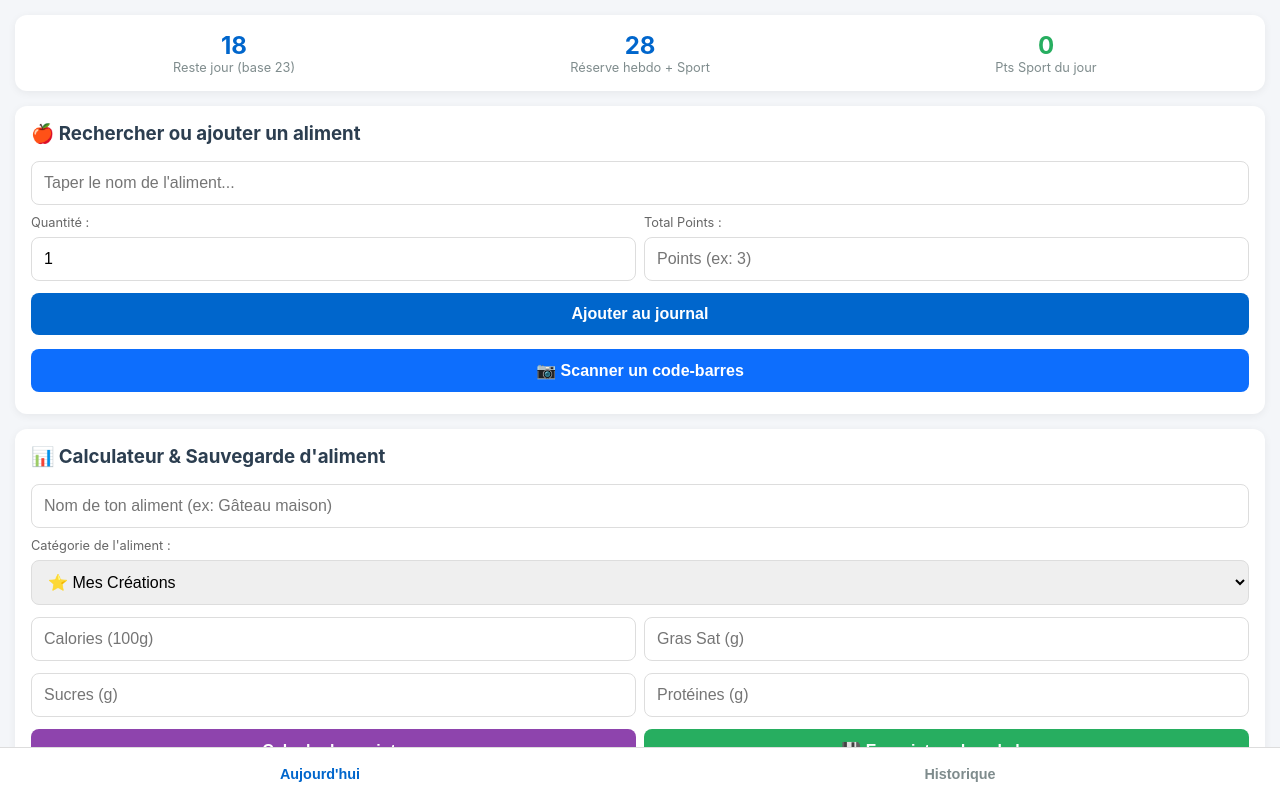
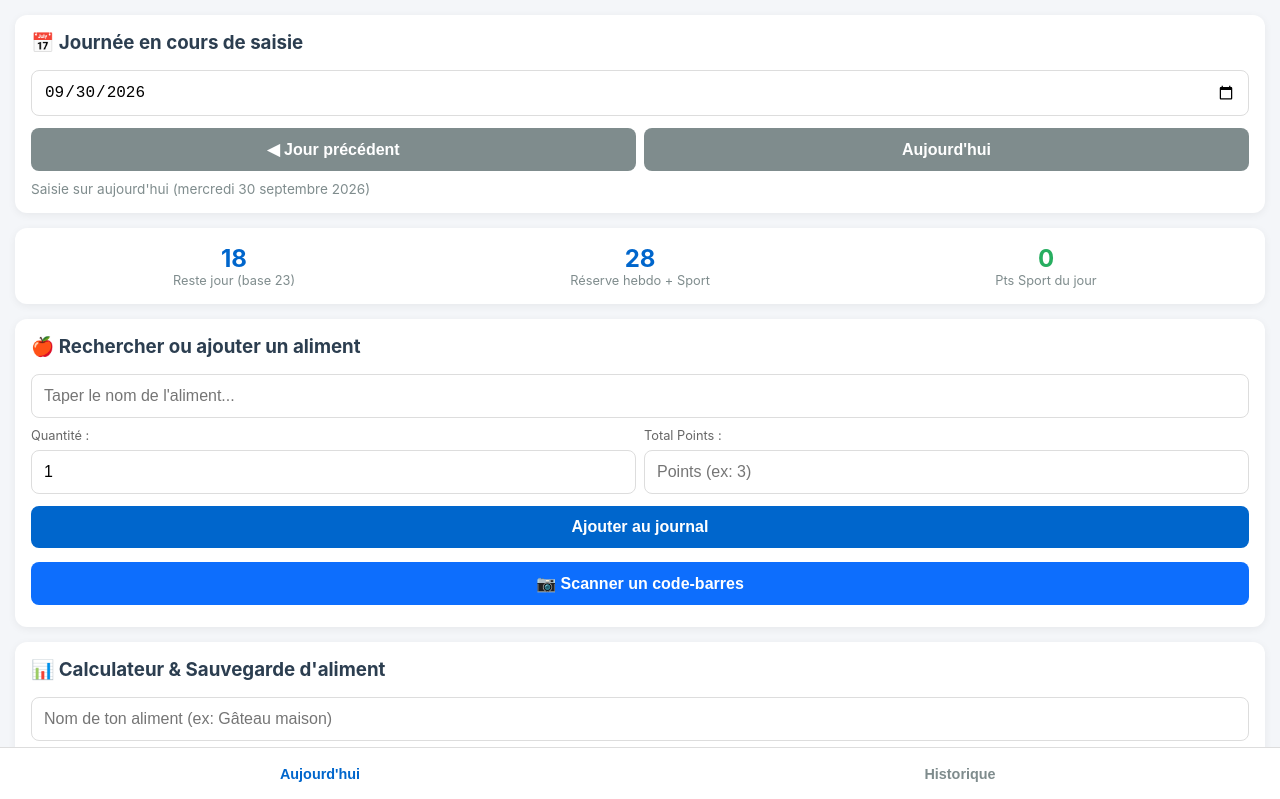
Before and after one commit to Valerie31100/ww_perso, a plain HTML site: page index.html in a window 1280 px wide. Both pictures are taken after typing "Sample", "5" into the empty fields and a click on the button "Ajouter au journal". Shown: the top 799 px of the page. Drawn offline with Linux system fonts and the light colour scheme.

Commit message:
Enhance date input and journal display functionality
Updated date handling and UI elements for daily entries.

```diff
--- a/index.html
+++ b/index.html
@@ -229,6 +229,17 @@
 
   <!-- ONGLET 1 : AUJOURD'HUI -->
   <div id="tab-today" class="tab-content active">
+    <!-- Choix de la journée sur laquelle on saisit -->
+    <div class="card" id="date-card">
+      <h3>📅 Journée en cours de saisie</h3>
+      <input type="date" id="active-date" onchange="onActiveDateChange()">
+      <div style="display:flex; gap:8px;">
+        <button type="button" onclick="shiftActiveDay(-1)" style="background:#7f8c8d;">◀ Jour précédent</button>
+        <button type="button" onclick="setActiveDate(getTodayKey())" style="background:#7f8c8d;">Aujourd'hui</button>
+      </div>
+      <div id="active-date-info" class="sub-text" style="margin-top:4px;"></div>
+    </div>
+
     <div class="card flex-between">
       <div class="stat-box">
         <div class="stat-val" id="disp-daily-left">23</div>
@@ -303,7 +314,7 @@
 
     <!-- Journal du jour -->
     <div class="card">
-      <h3>📋 Journal d'aujourd'hui</h3>
+      <h3 id="journal-title">📋 Journal d'aujourd'hui</h3>
       <div id="today-log-list"></div>
     </div>
 
@@ -1165,12 +1176,50 @@
 
   function getTodayKey() { return dateToKey(new Date()); }
 
-  // Clé (AAAA-MM-JJ) du lundi de la semaine en cours
-  function getWeekStartKey() {
-    const now = new Date();
-    const d = new Date(now.getFullYear(), now.getMonth(), now.getDate());
+  function isDateKey(key) { return /^\d{4}-\d{2}-\d{2}$/.test(key || ''); }
+
+  function keyToDate(key) {
+    const [y, m, d] = key.split('-').map(Number);
+    return new Date(y, m - 1, d);
+  }
+
+  function formatDateFr(key) {
+    return keyToDate(key).toLocaleDateString('fr-FR', { weekday: 'long', day: 'numeric', month: 'long', year: 'numeric' });
+  }
+
+  // Clé (AAAA-MM-JJ) du lundi de la semaine contenant la date donnée (par défaut : aujourd'hui)
+  function getWeekStartKey(key) {
+    const d = keyToDate(key || getTodayKey());
     d.setDate(d.getDate() - ((d.getDay() + 6) % 7)); // lundi = 0, dimanche = 6
     return dateToKey(d);
+  }
+
+  // ---------- Journée sur laquelle on saisit ----------
+  // null = aujourd'hui (suit automatiquement le changement de date) ; sinon une journée passée choisie
+  let activeDate = null;
+
+  function getActiveKey() { return activeDate || getTodayKey(); }
+
+  function setActiveDate(key) {
+    const today = getTodayKey();
+    if (!isDateKey(key) || key > today) key = today; // pas de saisie dans le futur
+    activeDate = key === today ? null : key;
+    updateUI();
+  }
+
+  function onActiveDateChange() { setActiveDate(document.getElementById('active-date').value); }
+
+  function shiftActiveDay(delta) {
+    const d = keyToDate(getActiveKey());
+    d.setDate(d.getDate() + delta);
+    setActiveDate(dateToKey(d));
+  }
+
+  // Depuis l'historique : ouvre la journée choisie dans l'onglet de saisie
+  function editDay(key) {
+    setActiveDate(key);
+    switchTab('today', document.querySelectorAll('.nav-btn')[0]);
+    window.scrollTo(0, 0);
   }
 
   function loadData() {
@@ -1185,9 +1234,9 @@
   function saveData(data) { localStorage.setItem('ww_data', JSON.stringify(data)); updateUI(); }
 
   function addEntry(type) {
-    const today = getTodayKey();
+    const dayKey = getActiveKey();
     const data = loadData();
-    if (!data[today]) data[today] = { entries: [], sportPts: 0 };
+    if (!data[dayKey]) data[dayKey] = { entries: [], sportPts: 0 };
 
     if (type === 'food') {
       let name = document.getElementById('food-search').value || 'Aliment';
@@ -1195,7 +1244,7 @@
       const pts = parseFloat(document.getElementById('food-pts').value) || 0;
       if (qty !== 1) name += ` (x${qty})`;
 
-      data[today].entries.push({ id: Date.now(), type: 'food', name, pts, time: new Date().toLocaleTimeString([], {hour: '2-digit', minute:'2-digit'}) });
+      data[dayKey].entries.push({ id: Date.now(), type: 'food', name, pts, time: new Date().toLocaleTimeString([], {hour: '2-digit', minute:'2-digit'}) });
       document.getElementById('food-search').value = '';
       document.getElementById('food-qty').value = 1;
       document.getElementById('food-pts').value = '';
@@ -1207,8 +1256,8 @@
       const matchedSport = SPORT_DATABASE.find(s => s.name.toLowerCase() === name.trim().toLowerCase());
       let pts = matchedSport ? round1((duration / matchedSport.refDur) * matchedSport.pts) : round1((duration / 15) * 1.5);
 
-      data[today].entries.push({ id: Date.now(), type: 'sport', name, duration, pts, time: new Date().toLocaleTimeString([], {hour: '2-digit', minute:'2-digit'}) });
-      data[today].sportPts = round1((data[today].sportPts || 0) + pts);
+      data[dayKey].entries.push({ id: Date.now(), type: 'sport', name, duration, pts, time: new Date().toLocaleTimeString([], {hour: '2-digit', minute:'2-digit'}) });
+      data[dayKey].sportPts = round1((data[dayKey].sportPts || 0) + pts);
       document.getElementById('sport-search').value = '';
       document.getElementById('sport-duration').value = '';
     }
@@ -1230,22 +1279,40 @@
   }
 
   function updateUI() {
-    const today = getTodayKey();
+    const todayKey = getTodayKey();
+    const activeKey = getActiveKey();
+    const isToday = activeKey === todayKey;
     const data = loadData();
-    const dayData = data[today] || { entries: [], sportPts: 0 };
+    const dayData = data[activeKey] || { entries: [], sportPts: 0 };
     const daySport = dayData.sportPts || 0;
+
+    // Sélecteur de journée
+    const dateInput = document.getElementById('active-date');
+    dateInput.value = activeKey;
+    dateInput.max = todayKey;
+    const info = document.getElementById('active-date-info');
+    if (isToday) {
+      info.innerText = `Saisie sur aujourd'hui (${formatDateFr(activeKey)})`;
+      info.style.color = '';
+      info.style.fontWeight = '';
+    } else {
+      info.innerText = `⚠️ Tu modifies la journée du ${formatDateFr(activeKey)} (et non aujourd'hui)`;
+      info.style.color = '#e67e22';
+      info.style.fontWeight = 'bold';
+    }
+    document.getElementById('journal-title').innerText = isToday ? "📋 Journal d'aujourd'hui" : `📋 Journal du ${formatDateFr(activeKey)}`;
 
     let foodPtsUsed = 0;
     dayData.entries.filter(e => e.type === 'food').forEach(e => foodPtsUsed += e.pts);
 
     let dailyLeft = Math.max(0, DAILY_BUDGET - foodPtsUsed);
 
-    // Réserve hebdo : 28 points remis à zéro chaque lundi. Sur la semaine en cours (lundi -> aujourd'hui) :
-    // + points sport de chaque jour, - dépassements du budget journalier de chaque jour.
-    const weekStart = getWeekStartKey();
+    // Réserve hebdo : 28 points remis à zéro chaque lundi. Sur la semaine de la journée affichée
+    // (lundi -> cette journée) : + points sport de chaque jour, - dépassements du budget journalier de chaque jour.
+    const weekStart = getWeekStartKey(activeKey);
     let weeklyLeft = WEEKLY_BUDGET;
     Object.keys(data).forEach(key => {
-      if (key < weekStart || key > today) return;
+      if (key < weekStart || key > activeKey) return;
       const d = data[key];
       if (!d || !Array.isArray(d.entries)) return;
       let food = 0;
@@ -1259,7 +1326,7 @@
 
     const logList = document.getElementById('today-log-list');
     if (dayData.entries.length === 0) {
-      logList.innerHTML = '<p style="color:#aaa;">Rien de saisi aujourd\'hui</p>';
+      logList.innerHTML = `<p style="color:#aaa;">${isToday ? "Rien de saisi aujourd'hui" : "Rien de saisi ce jour-là"}</p>`;
     } else {
       logList.innerHTML = dayData.entries.map(e => `
         <div class="log-item">
@@ -1270,7 +1337,7 @@
             <span class="badge ${e.type === 'food' ? 'badge-food' : 'badge-sport'}">
               ${e.type === 'food' ? '-' + e.pts + ' SP' : '+' + e.pts + ' Pts Sport'}
             </span>
-            <button class="btn-del" onclick="deleteEntry('${today}', ${Number(e.id)})">🗑️</button>
+            <button class="btn-del" onclick="deleteEntry('${activeKey}', ${Number(e.id)})">🗑️</button>
           </div>
         </div>`).join('');
     }
@@ -1284,14 +1351,19 @@
           • ${escapeHtml(e.name)} (${e.type === 'food' ? e.pts + ' SP' : '+' + e.pts + ' Pts Sport'})
         </div>
       `).join('');
+      const valid = isDateKey(date);
+      const editBtn = valid
+        ? `<button type="button" onclick="editDay('${date}')" style="background:#8e44ad; padding:8px; font-size:0.85rem; margin-top:8px;">✏️ Compléter / modifier cette journée</button>`
+        : '';
 
       return `
         <div class="history-card">
           <div class="flex-between">
-            <strong>📅 ${escapeHtml(date)}</strong>
+            <strong>📅 ${escapeHtml(valid ? formatDateFr(date) : date)}</strong>
             <small>${round1(dayTotalFood)} SP | +${round1(data[date].sportPts)} Pts Sport</small>
           </div>
           ${detailsHtml}
+          ${editBtn}
         </div>`;
     }).join('');
   }
@@ -1584,6 +1656,9 @@
   btnScan.addEventListener('click', startScanner);
   btnCloseScanner.addEventListener('click', stopScanner);
 
+  // Au retour dans l'appli (ex. laissée ouverte pendant la nuit), on rafraîchit les compteurs du jour
+  document.addEventListener('visibilitychange', () => { if (!document.hidden) updateUI(); });
+
   initDatalists();
   updateUI();
 </script>
```
